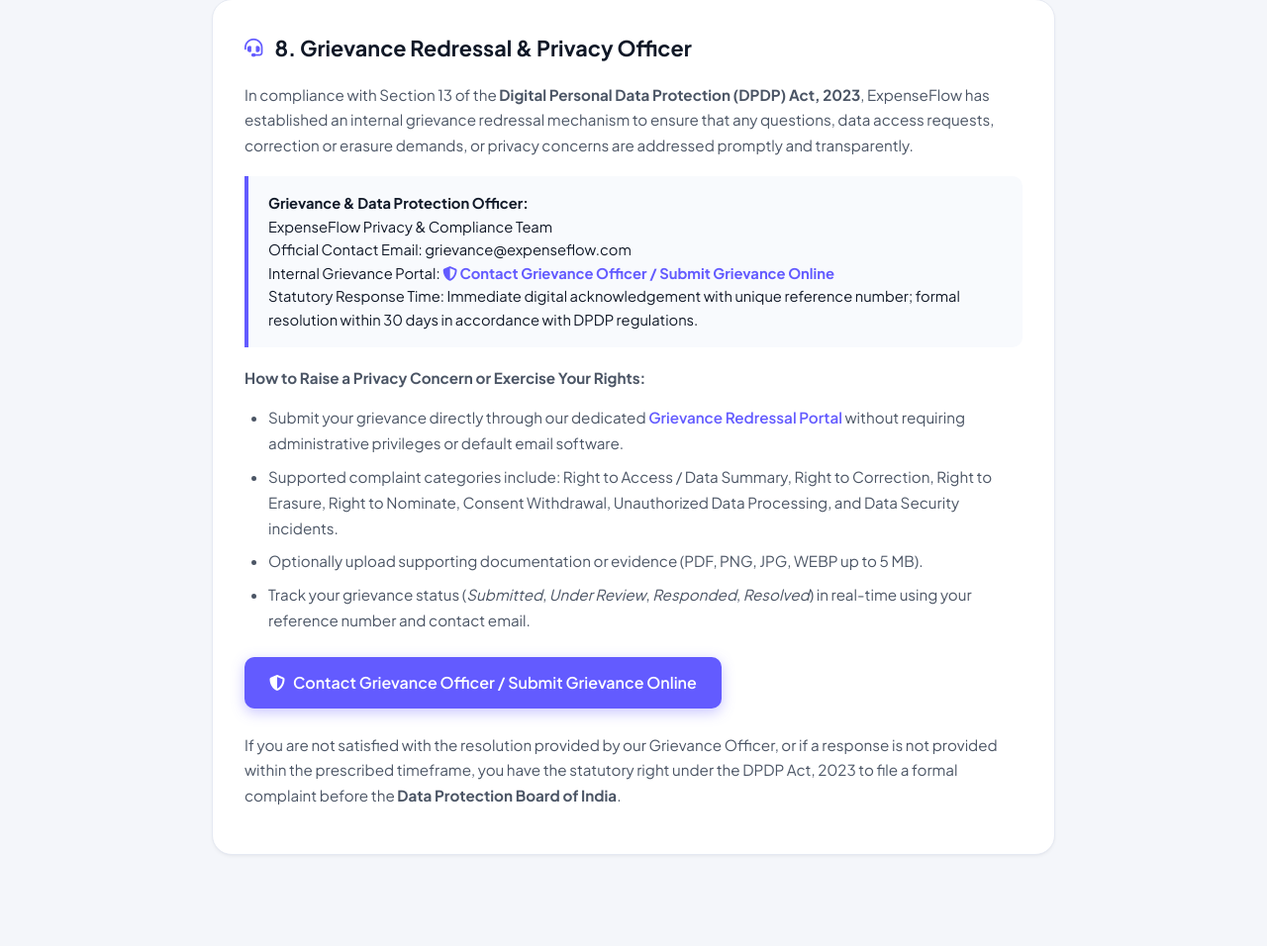
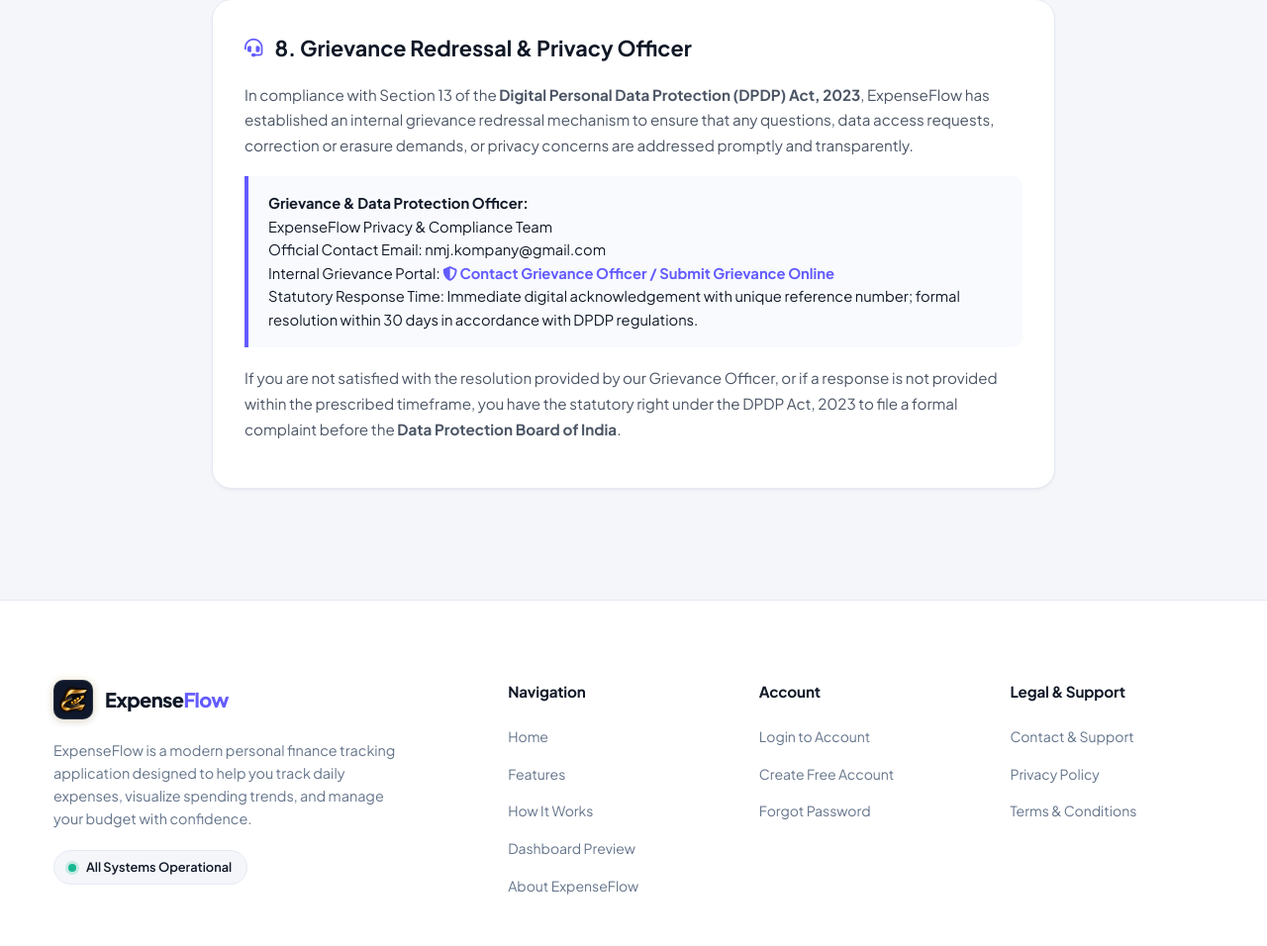
Before and after one commit to melstonjaiselsequeira/Expense-tracker, a Flask app: page /privacy in a window 1280 px wide. Shown: the part 4283-5239 px from the top of the page at 99% size. Run offline with Flask 3, Linux system fonts and the light colour scheme.

Commit message:
Update privacy.html

```diff
--- a/templates/privacy.html
+++ b/templates/privacy.html
@@ -332,12 +332,12 @@
             <div class="legal-highlight-box">
                 <strong>Grievance &amp; Data Protection Officer:</strong><br>
                 ExpenseFlow Privacy &amp; Compliance Team<br>
-                Official Contact Email: <a href="mailto:grievance@expenseflow.com">grievance@expenseflow.com</a><br>
+                Official Contact Email: nmj.kompany@gmail.com<br>
                 Internal Grievance Portal: <a href="/grievance" style="font-weight: 700; color: var(--accent);"><i class="fas fa-shield-halved"></i> Contact Grievance Officer / Submit Grievance Online</a><br>
                 Statutory Response Time: Immediate digital acknowledgement with unique reference number; formal resolution within 30 days in accordance with DPDP regulations.
             </div>
 
-            <p><strong>How to Raise a Privacy Concern or Exercise Your Rights:</strong></p>
+            <!-- <p><strong>How to Raise a Privacy Concern or Exercise Your Rights:</strong></p>
             <ul>
                 <li>Submit your grievance directly through our dedicated <a href="/grievance" style="color: var(--accent); font-weight: 600;">Grievance Redressal Portal</a> without requiring administrative privileges or default email software.</li>
                 <li>Supported complaint categories include: Right to Access / Data Summary, Right to Correction, Right to Erasure, Right to Nominate, Consent Withdrawal, Unauthorized Data Processing, and Data Security incidents.</li>
@@ -349,7 +349,7 @@
                 <a href="/grievance" class="btn btn-primary" style="display: inline-flex; align-items: center; gap: 8px; text-decoration: none; padding: 12px 24px; font-weight: 600;">
                     <i class="fas fa-shield-halved"></i> Contact Grievance Officer / Submit Grievance Online
                 </a>
-            </div>
+            </div> -->
 
             <p>If you are not satisfied with the resolution provided by our Grievance Officer, or if a response is not provided within the prescribed timeframe, you have the statutory right under the DPDP Act, 2023 to file a formal complaint before the <strong>Data Protection Board of India</strong>.</p>
         </article>
```
